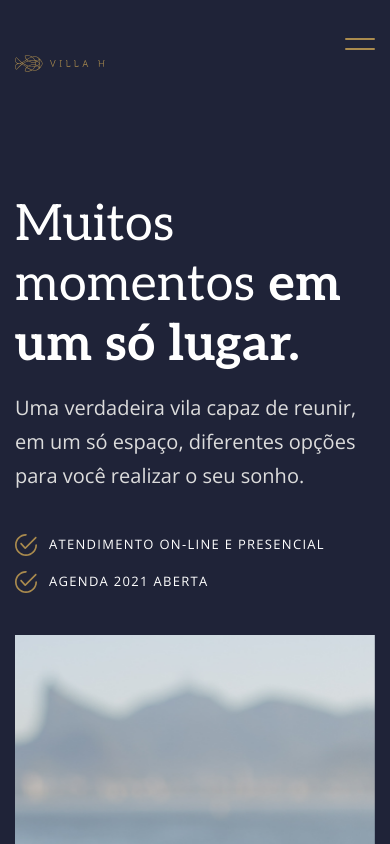
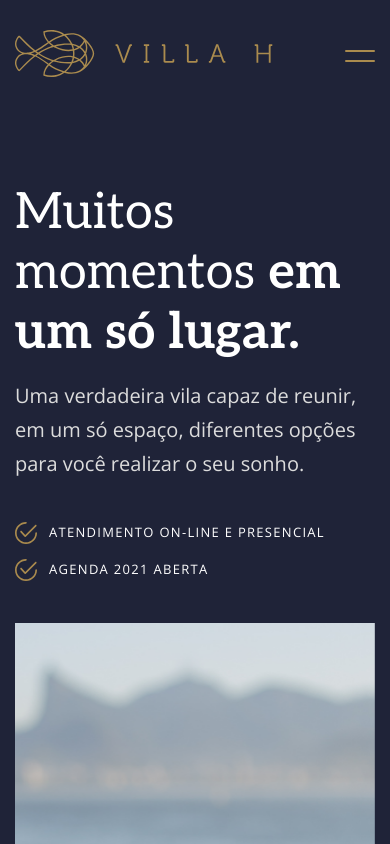
Before and after one commit to jessiicasantos/villa-h-react, a React (Create React App) app: page / in a window 390 px wide. Shown: the top 844 px of the page. Built offline with nearby package versions, Linux system fonts and the light colour scheme.

Commit message:
overflow added and fix css of Nav

```diff
--- a/src/components/Header/Nav/Nav.css
+++ b/src/components/Header/Nav/Nav.css
@@ -17,10 +17,14 @@
 
 .nav-logo a {
     padding: 40px 50px 32px 15px;
+    display: inline-block;
 }
 
-.nav-logo a {
-    display: inline-block;
+.nav-logo svg {
+    max-width: 258px;
+    width: 100%;
+    height: 100%;
+    object-fit: cover;
 }
 
 nav .mb-wrapper {
@@ -29,7 +33,7 @@ nav .mb-wrapper {
 }
 
 .nav-links {
-    padding: 0 52px 0 0;
+    padding: 0 30px 0 0;
     display: flex;
     flex-wrap: wrap;
 }
@@ -100,11 +104,7 @@ nav .mb-wrapper {
 
 @media screen and (max-width: 1366px) {
     .nav-logo a {
-        padding: 40px 15px 32px;
-    }
-
-    .nav-logo svg {
-        width: 23vw;
+        padding: 30px 15px;
     }
 
     .nav-links {
@@ -130,6 +130,8 @@ nav .mb-wrapper {
         display: block;
         background: #1f2338;
         z-index: 999;
+        overflow-y: auto;
+        overflow-x: hidden;
     }
 
     .top-nav.active {
@@ -139,6 +141,7 @@ nav .mb-wrapper {
     .main-nav {
         width: 100%;
         display: flex;
+        align-items: center;
     }
 
     #btn-nav-mb {
@@ -153,8 +156,6 @@ nav .mb-wrapper {
 
     nav .mb-wrapper.active {
         display: flex;
-        flex-direction: column;
-        justify-content: center;
     }
 
     .nav-links {
```
